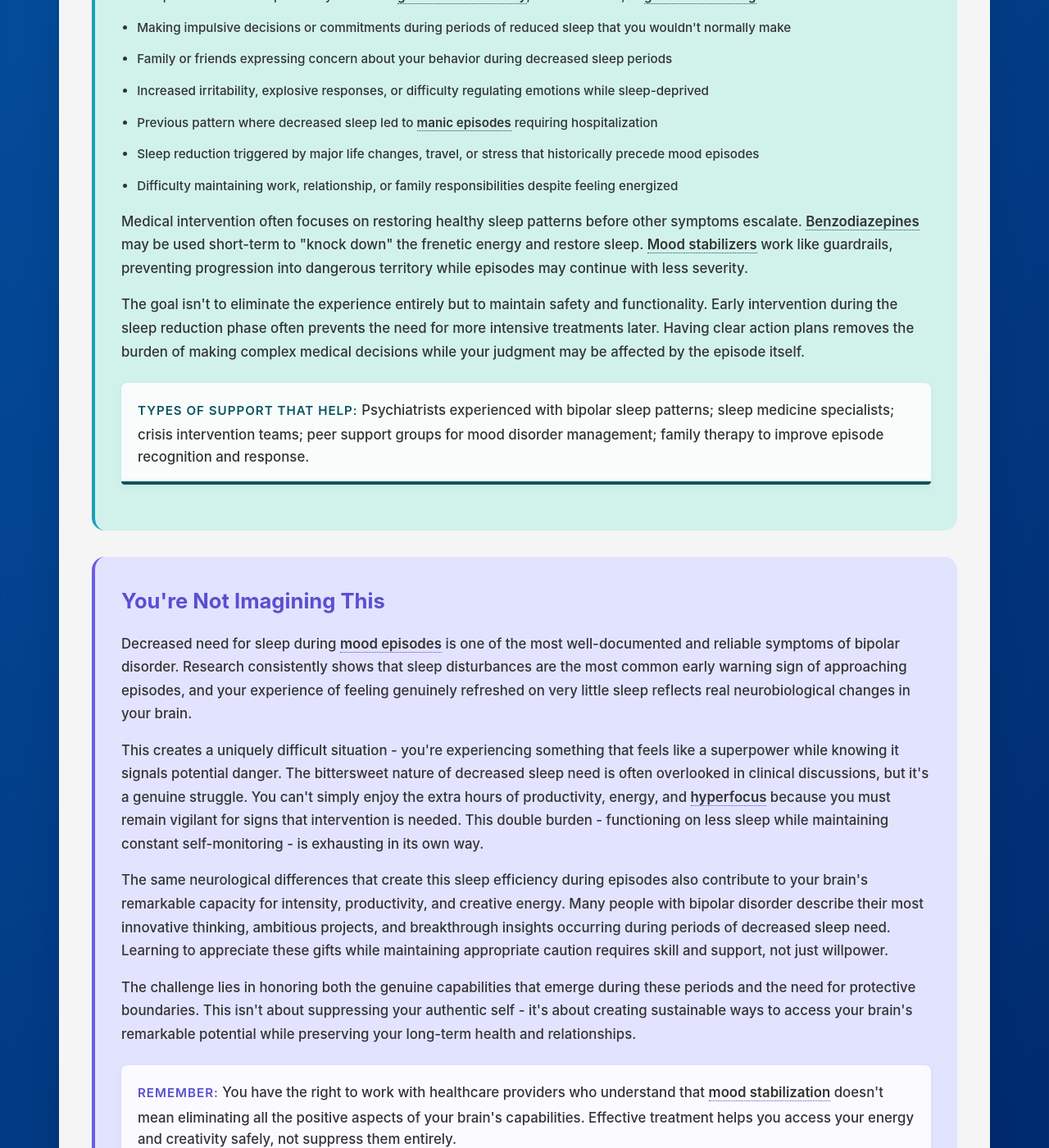
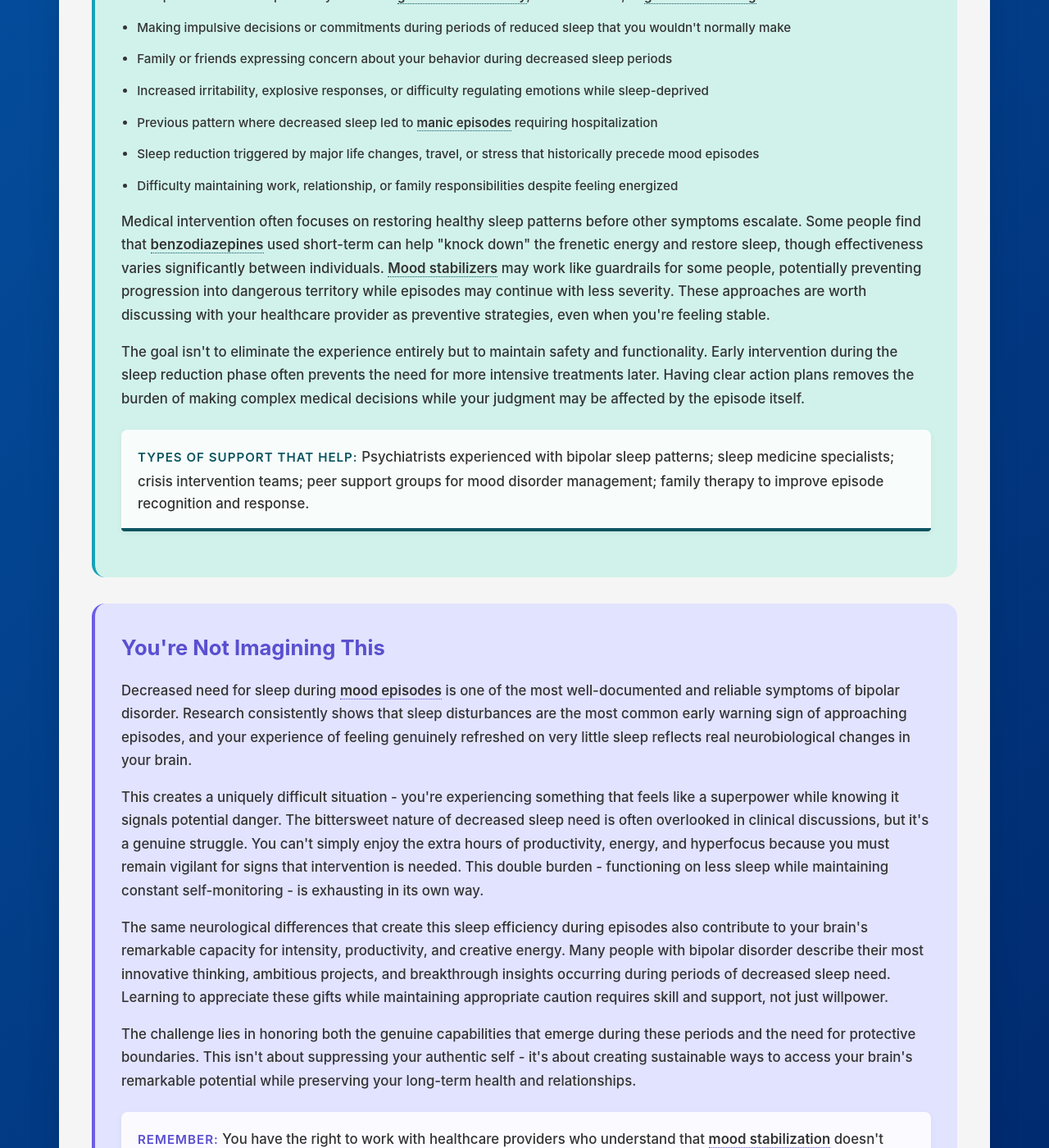
Before and after one commit to neurodivergent-survival-guide/neurodivergent-survival-guide, a Jekyll site: the page built from struggles/decreased-need-for-sleep.html, in a window 1280 px wide and 1400 px high, scrolled down 4448 px. Shown: the whole window at 82% size. Built offline with Jekyll 4.4.1, drawn with Linux system fonts in a browser that asks for light colours; some of the changed text lies outside the part shown.

Commit message:
Update decreased-need-for-sleep.html

```diff
--- a/struggles/decreased-need-for-sleep.html
+++ b/struggles/decreased-need-for-sleep.html
@@ -43,7 +43,7 @@
         <div class="learn-more">
             <h3 onclick="toggleLearnMore(this.parentElement)">Learn More: Why Decreased Sleep Feels So Refreshing ↓</h3>
             <div class="learn-more-content">
-                <p>According to research by Honda and colleagues at MIT's Picower Institute, specific neurons in the <a class="jargon">ventral midbrain<span class="tooltip">Brain region containing neurons that regulate sleep-wake cycles and mood-related behaviors</span></a> that produce the inhibitory neurotransmitter <a class="jargon">GABA<span class="tooltip">Gamma-aminobutyric acid, the brain's primary inhibitory neurotransmitter that promotes calm and sleep</span></a> become less active during manic states. This creates a biological state where less sleep genuinely feels adequate.</p>
+                <p>According to research by Honda and colleagues at MIT's Picower Institute, specific neurons in the ventral midbrain that produce the inhibitory neurotransmitter <a class="jargon">GABA<span class="tooltip">Gamma-aminobutyric acid, the brain's primary inhibitory neurotransmitter that promotes calm and sleep</span></a> become less active during manic states. This creates a biological state where less sleep genuinely feels adequate.</p>
                 <p>The <a class="jargon">dopaminergic system<span class="tooltip">Brain pathways involving dopamine that regulate motivation, reward, and arousal</span></a> also becomes hyperactive during elevated mood episodes. Dr. Wehr's research suggests that high dopamine concentrations during mania affect not only mood but also <a class="jargon">sleep architecture<span class="tooltip">The structure and patterns of sleep stages throughout the night</span></a>, making shorter sleep periods feel more restorative than they would during normal mood states.</p>
                 <p>This refreshing quality isn't imagined - your brain is actually processing sleep differently. However, this biological change also serves as a warning sign, as studies show that decreased sleep need often appears 1-2 days before other episode symptoms become apparent.</p>
             </div>
@@ -58,7 +58,7 @@
 
         <p><a class="jargon">Circadian rhythm<span class="tooltip">Your body's internal 24-hour clock that regulates sleep-wake cycles and hormone release</span></a> disruptions play a central role. During mood episodes, the timing and quality of <a class="jargon">REM sleep<span class="tooltip">Rapid Eye Movement sleep stage important for emotional processing and memory consolidation</span></a> change significantly. The brain's <a class="jargon">neurotransmitter systems<span class="tooltip">Chemical communication networks in the brain including dopamine, serotonin, and GABA</span></a> - particularly dopamine, serotonin, and GABA - become dysregulated in ways that affect both mood and sleep architecture simultaneously.</p>
 
-        <p>For people with multiple <a class="jargon">neurodivergent conditions<span class="tooltip">Brain differences including ADHD, autism, and mood disorders that affect daily functioning</span></a>, sleep disturbances don't automatically signal mood episodes. The pattern requires careful attention to the complete picture - how the sleep changes feel different from typical <a class="jargon">ADHD<span class="tooltip">Attention-Deficit/Hyperactivity Disorder affecting attention, impulse control, and executive function</span></a> or <a class="jargon">autism<span class="tooltip">Neurological differences affecting social communication, sensory processing, and behavioral patterns</span></a>-related sleep issues, and whether they coincide with other mood-related changes.</p>
+        <p>For people with multiple neurodivergent conditions, sleep disturbances don't automatically signal mood episodes. The pattern requires careful attention to the complete picture - how the sleep changes feel different from typical ADHD or autism-related sleep issues, and whether they coincide with other mood-related changes.</p>
 
         <p>The key distinction lies in the energizing quality - ADHD-related sleep problems typically leave you feeling tired despite being unable to sleep, while bipolar-related decreased sleep need creates genuine feelings of refreshment and capability. This neurobiological precision helps explain why sleep monitoring becomes such a crucial early detection tool for managing multiple brain differences.</p>
     </div>
@@ -69,7 +69,7 @@
 
         <ul>
             <li><strong>Reality-check your functioning:</strong> Assess your actual "unconscious time" rather than how energized you feel. Track whether you're getting restorative sleep, not just feeling alert during waking hours.</li>
-            <li><strong>Hunt for fatigue windows:</strong> Pay close attention to your body's natural fatigue signals, which may be masked by <a class="jargon">mood-elevated energy<span class="tooltip">Artificial energy boost from neurochemical changes during mood episodes</span></a>. Look for moments when genuine tiredness breaks through.</li>
+            <li><strong>Hunt for fatigue windows:</strong> Pay close attention to your body's natural fatigue signals, which may be masked by <a class="jargon">mood-elevated energy<span class="tooltip">Artificial energy boost from neurochemical changes during mood episodes</span></a>. When you notice genuine tiredness breaking through, immediately try to rest or sleep to take advantage of these brief opportunities.</li>
             <li><strong>Monitor emotional regulation:</strong> During decreased sleep periods, you're more likely to respond explosively or raise your voice inappropriately. Pause before reacting and compare your response to your baseline behavior.</li>
             <li><strong>Create a sleep opportunity:</strong> Even if you don't feel tired, lie down in a dark, quiet space for 20-30 minutes. Sometimes the body can capture rest even when the mind feels wired.</li>
             <li><strong>Use grounding techniques:</strong> Try the 5-4-3-2-1 method (name 5 things you see, 4 you hear, 3 you feel, 2 you smell, 1 you taste) to anchor yourself when feeling disconnected from normal sleep needs.</li>
@@ -100,9 +100,9 @@
         <div class="learn-more">
             <h3 onclick="toggleLearnMore(this.parentElement)">Learn More: Professional Sleep Interventions ↓</h3>
             <div class="learn-more-content">
-                <p><a class="jargon">Sleep specialists<span class="tooltip">Medical doctors who specialize in diagnosing and treating sleep disorders</span></a> familiar with bipolar disorder can provide valuable support through <a class="jargon">sleep studies<span class="tooltip">Overnight monitoring that tracks brain waves, breathing, and movement during sleep</span></a> and specialized interventions. <a class="jargon">Chronotherapy<span class="tooltip">Treatment that uses light exposure and sleep scheduling to regulate circadian rhythms</span></a> techniques can help stabilize circadian rhythms between episodes.</p>
-                <p>Some people benefit from <a class="jargon">cognitive behavioral therapy for insomnia<span class="tooltip">Structured therapy that addresses thoughts and behaviors affecting sleep patterns</span></a> (CBT-I) adapted for bipolar disorder, which teaches skills for managing both hypersomnia during depression and decreased sleep need during elevated episodes. This specialized approach differs from standard CBT-I by accounting for the cyclical nature of bipolar sleep disturbances.</p>
-                <p>According to research by Harvey and colleagues at UC Berkeley, <a class="jargon">interpersonal and social rhythm therapy<span class="tooltip">Psychotherapy that focuses on stabilizing daily routines and social rhythms to prevent mood episodes</span></a> (IPSRT) can be particularly effective for people with bipolar disorder who experience frequent sleep disruptions. This approach helps establish consistent daily routines that support healthy sleep patterns and may reduce episode frequency.</p>
+                <p>Sleep specialists familiar with bipolar disorder can provide valuable support through sleep studies and specialized interventions. Chronotherapy techniques can help stabilize circadian rhythms between episodes.</p>
+                <p>Some people benefit from cognitive behavioral therapy for insomnia (CBT-I) adapted for bipolar disorder, which teaches skills for managing both hypersomnia during depression and decreased sleep need during elevated episodes. This specialized approach differs from standard CBT-I by accounting for the cyclical nature of bipolar sleep disturbances.</p>
+                <p>According to research by Harvey and colleagues at UC Berkeley, interpersonal and social rhythm therapy (IPSRT) can be particularly effective for people with bipolar disorder who experience frequent sleep disruptions. This approach helps establish consistent daily routines that support healthy sleep patterns and may reduce episode frequency.</p>
                 <p>Many people also benefit from working with psychiatrists who understand the relationship between sleep medications and mood stabilization. Finding providers who can coordinate sleep interventions with existing <a class="jargon">mood stabilizer<span class="tooltip">Medications like lithium or anticonvulsants that help prevent extreme mood episodes</span></a> regimens often produces better outcomes than treating sleep issues in isolation.</p>
             </div>
         </div>
@@ -123,7 +123,7 @@
             <li>Difficulty maintaining work, relationship, or family responsibilities despite feeling energized</li>
         </ul>
 
-        <p>Medical intervention often focuses on restoring healthy sleep patterns before other symptoms escalate. <a class="jargon">Benzodiazepines<span class="tooltip">Anti-anxiety medications that can induce sleep and reduce agitation during acute episodes</span></a> may be used short-term to "knock down" the frenetic energy and restore sleep. <a class="jargon">Mood stabilizers<span class="tooltip">Medications like lithium or anticonvulsants that help prevent extreme mood episodes</span></a> work like guardrails, preventing progression into dangerous territory while episodes may continue with less severity.</p>
+        <p>Medical intervention often focuses on restoring healthy sleep patterns before other symptoms escalate. Some people find that <a class="jargon">benzodiazepines<span class="tooltip">Anti-anxiety medications that can induce sleep and reduce agitation during acute episodes</span></a> used short-term can help "knock down" the frenetic energy and restore sleep, though effectiveness varies significantly between individuals. <a class="jargon">Mood stabilizers<span class="tooltip">Medications like lithium or anticonvulsants that help prevent extreme mood episodes</span></a> may work like guardrails for some people, potentially preventing progression into dangerous territory while episodes may continue with less severity. These approaches are worth discussing with your healthcare provider as preventive strategies, even when you're feeling stable.</p>
 
         <p>The goal isn't to eliminate the experience entirely but to maintain safety and functionality. Early intervention during the sleep reduction phase often prevents the need for more intensive treatments later. Having clear action plans removes the burden of making complex medical decisions while your judgment may be affected by the episode itself.</p>
 
@@ -136,7 +136,7 @@
         <h2 id="validation">You're Not Imagining This</h2>
         <p>Decreased need for sleep during <a class="jargon">mood episodes<span class="tooltip">Distinct periods of mania, hypomania, or depression that significantly differ from normal mood</span></a> is one of the most well-documented and reliable symptoms of bipolar disorder. Research consistently shows that sleep disturbances are the most common early warning sign of approaching episodes, and your experience of feeling genuinely refreshed on very little sleep reflects real neurobiological changes in your brain.</p>
 
-        <p>This creates a uniquely difficult situation - you're experiencing something that feels like a superpower while knowing it signals potential danger. The bittersweet nature of decreased sleep need is often overlooked in clinical discussions, but it's a genuine struggle. You can't simply enjoy the extra hours of productivity, energy, and <a class="jargon">hyperfocus<span class="tooltip">Intense, sustained attention on preferred activities that can last for hours</span></a> because you must remain vigilant for signs that intervention is needed. This double burden - functioning on less sleep while maintaining constant self-monitoring - is exhausting in its own way.</p>
+        <p>This creates a uniquely difficult situation - you're experiencing something that feels like a superpower while knowing it signals potential danger. The bittersweet nature of decreased sleep need is often overlooked in clinical discussions, but it's a genuine struggle. You can't simply enjoy the extra hours of productivity, energy, and hyperfocus because you must remain vigilant for signs that intervention is needed. This double burden - functioning on less sleep while maintaining constant self-monitoring - is exhausting in its own way.</p>
 
         <p>The same neurological differences that create this sleep efficiency during episodes also contribute to your brain's remarkable capacity for intensity, productivity, and creative energy. Many people with bipolar disorder describe their most innovative thinking, ambitious projects, and breakthrough insights occurring during periods of decreased sleep need. Learning to appreciate these gifts while maintaining appropriate caution requires skill and support, not just willpower.</p>
 
```
